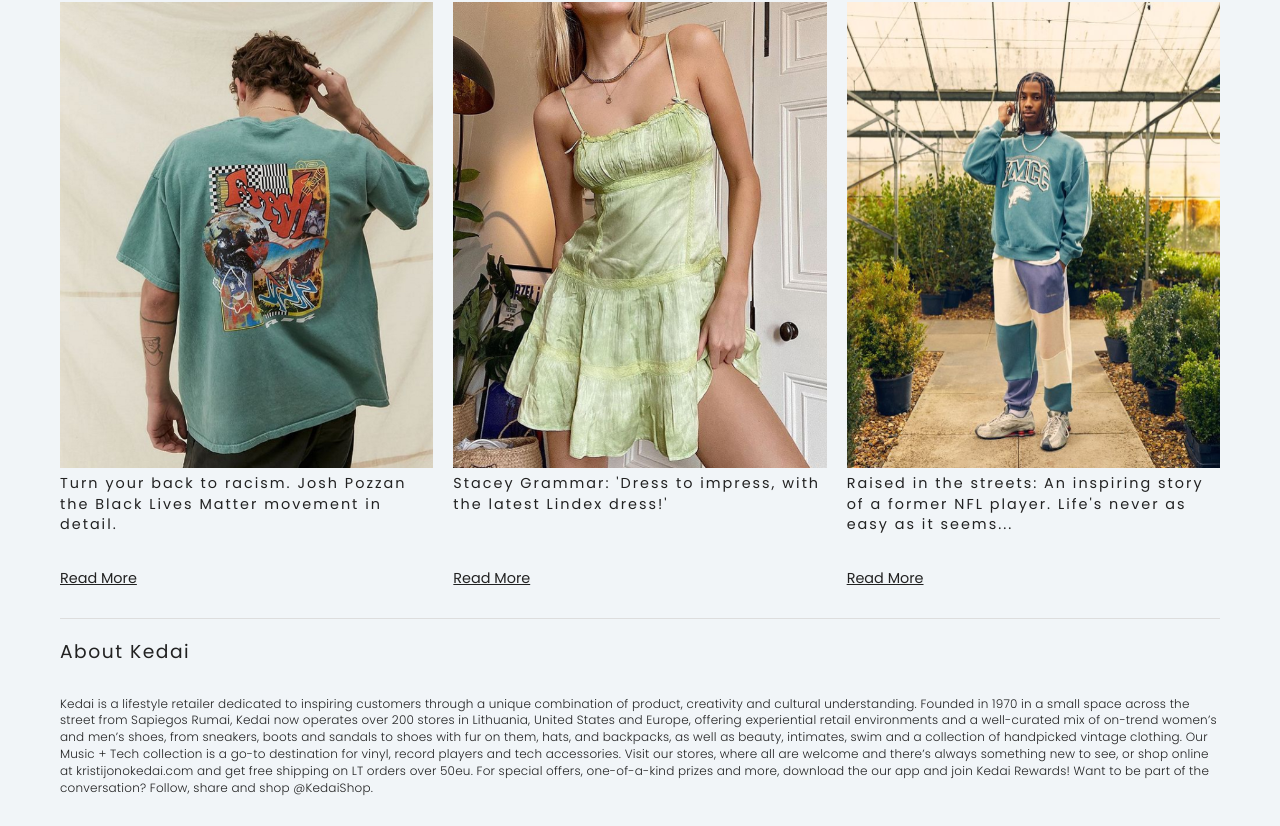
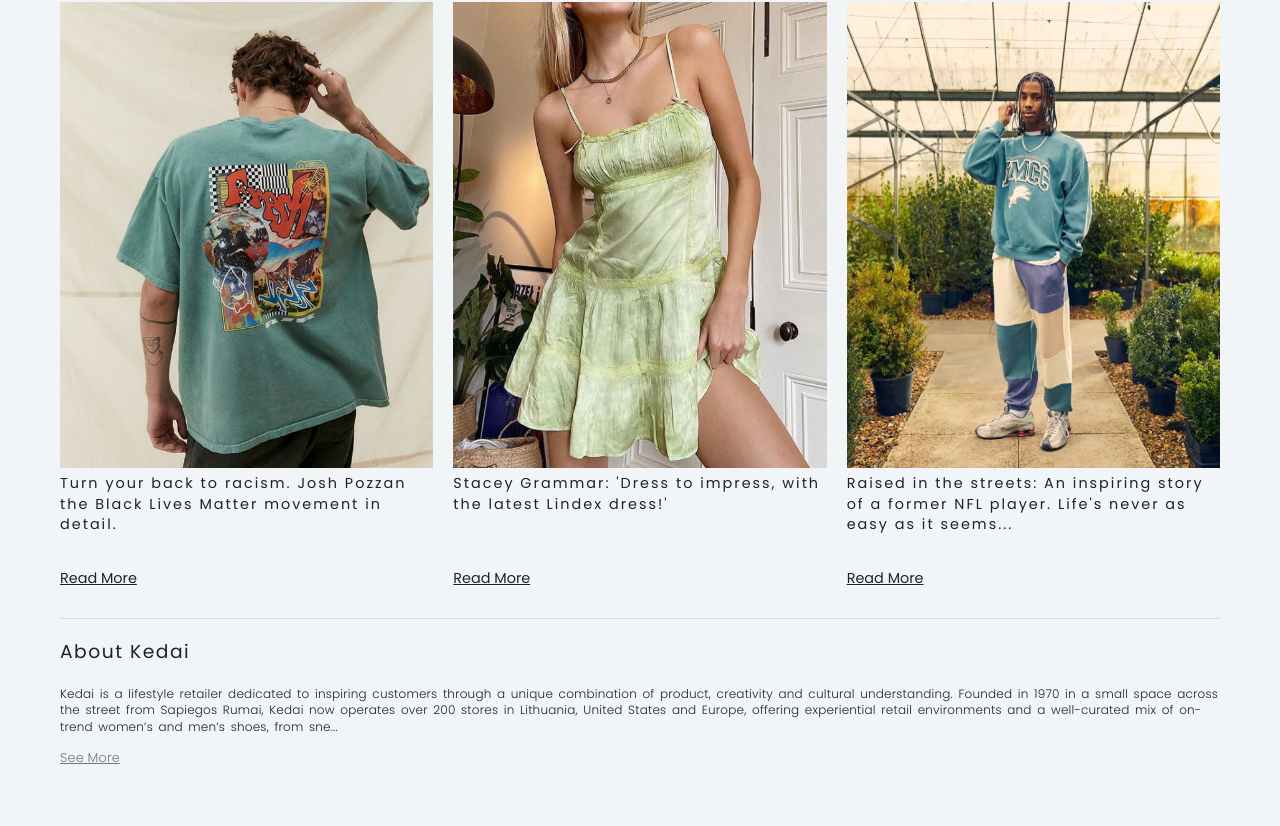
Before and after one commit to KristijonasJurk/React_Kedai, a React (Create React App) app: page / in a window 1280 px wide. Shown: the part 3002-3828 px from the top of the page. After the commit the page ends 3800 px from the top, so only its background shows below. Built offline with nearby package versions, Linux system fonts and the light colour scheme.

Commit message:
added about section

```diff
--- a/src/css/home/_home.scss
+++ b/src/css/home/_home.scss
@@ -140,11 +140,26 @@
   h3 {
     font-weight: 400;
     letter-spacing: 1.5px;
-    padding-bottom: 10px;
   }
   p {
     font-weight: 300;
     letter-spacing: 0.2px;
+    word-spacing: 2px;
     font-size: 0.75rem;
+    margin: 0 0 0.6rem;
+  }
+  span {
+    border: none;
+    background-color: transparent;
+    text-decoration: underline;
+    font-weight: 300;
+    letter-spacing: 0.2px;
+    font-size: 0.8rem;
+    color: var(--darkerGray);
+    cursor: pointer;
+    &:hover {
+      border: none;
+      text-decoration: none;
+    }
   }
 }
--- a/src/css/main.css
+++ b/src/css/main.css
@@ -778,13 +778,30 @@
 .about-container h3 {
   font-weight: 400;
   letter-spacing: 1.5px;
-  padding-bottom: 10px;
 }
 
 .about-container p {
   font-weight: 300;
   letter-spacing: 0.2px;
+  word-spacing: 2px;
   font-size: 0.75rem;
+  margin: 0 0 0.6rem;
+}
+
+.about-container span {
+  border: none;
+  background-color: transparent;
+  text-decoration: underline;
+  font-weight: 300;
+  letter-spacing: 0.2px;
+  font-size: 0.8rem;
+  color: var(--darkerGray);
+  cursor: pointer;
+}
+
+.about-container span:hover {
+  border: none;
+  text-decoration: none;
 }
 
 :root {
--- a/src/pages/Home/About.js
+++ b/src/pages/Home/About.js
@@ -1,12 +1,22 @@
-import React, { useState } from 'react';
+import React, { useState, useEffect } from 'react';
 import { aboutData } from '../../components/data';
 
 function About() {
-    const [seeMore, setSeeMore] = useState(false);
+    const [seeMore, setSeeMore] = useState(true);
+    const text = seeMore ? aboutData.slice(0, 400) + '...' : aboutData;
+    useEffect(() => {
+        setSeeMore(true)
+    }, [])
+    const toggleSeeMore = () => {
+        setSeeMore(!seeMore)
+    }
     return (
         <div className='about-container'>
             <h3>About Kedai</h3>
-            <p>{aboutData}</p>
+            <p>{text}</p>
+            <span onClick={toggleSeeMore} className="about-show-btn">
+                {!seeMore ? 'See Less' : 'See More'}
+            </span>
         </div>
     )
 }
```
Also changed, not shown: 1 other file (tests, documents, lock files or other folders).
